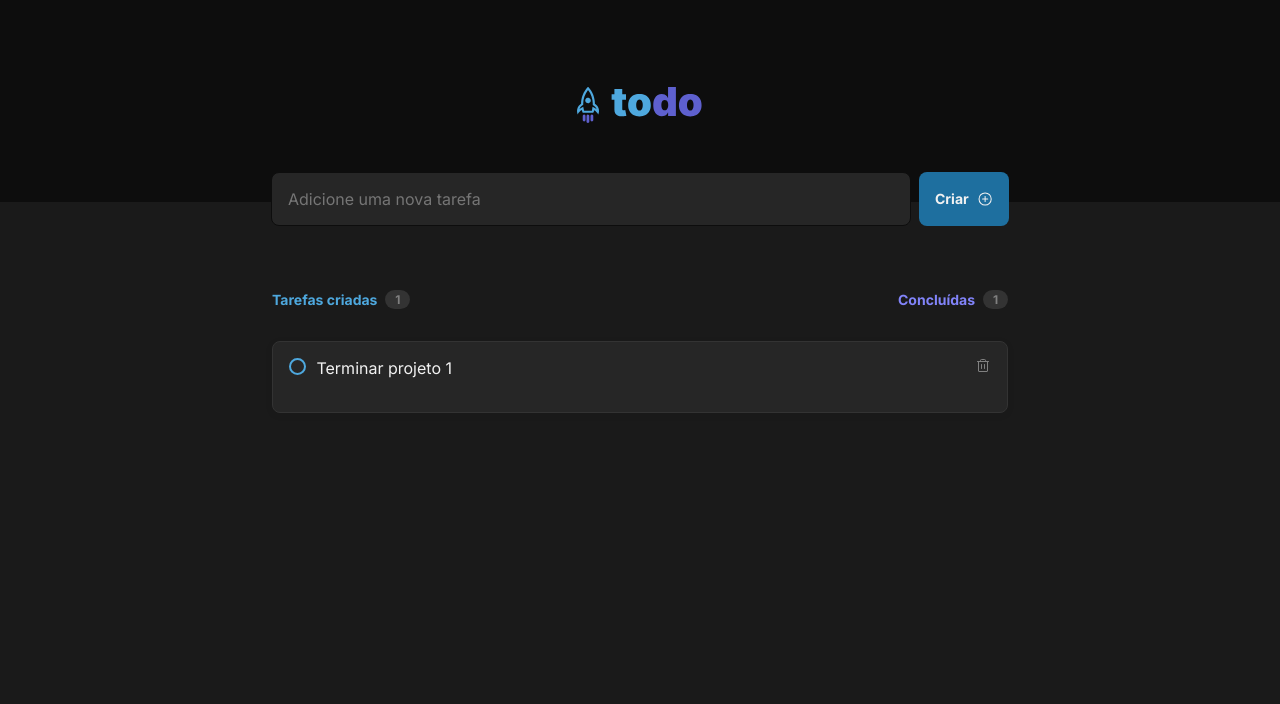
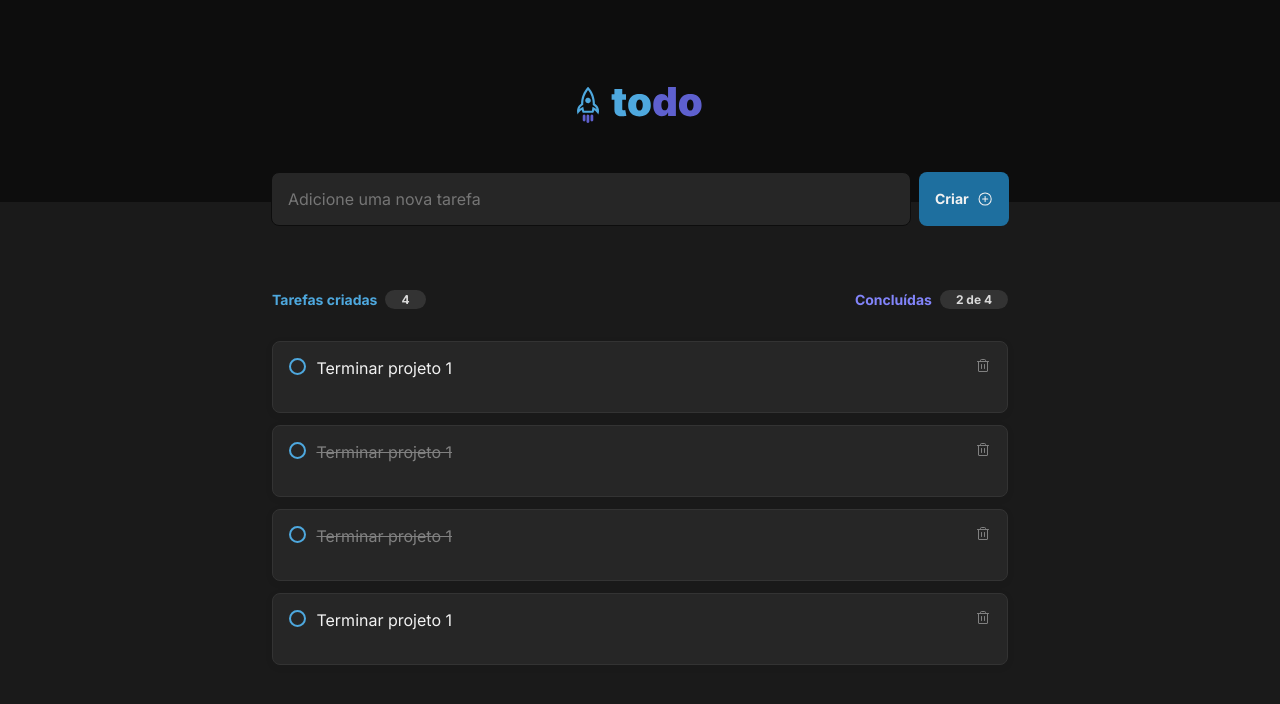
Before and after one commit to alefd2/todo-chalenge, a React (Vite) app: page / in a window 1280 px wide. Shown: the top 704 px of the page. Built offline with nearby package versions, Linux system fonts and the light colour scheme.

Commit message:
feat: função do header de contar o array

```diff
--- a/src/components/TodoBox.module.css
+++ b/src/components/TodoBox.module.css
@@ -32,11 +32,13 @@ header .countComplited>strong {
 
 .boxNumber>strong {
     font-size: 0.75rem;
+    color: var(--gray-200);
 }
 
 header .boxNumber {
     background-color: var(--gray-400);
-    width: 1.5625rem;
+    width: auto;
+    padding: 0 1rem;
     height: 1.1875rem;
     border-radius: 999px;
 
--- a/src/components/TodoBox.tsx
+++ b/src/components/TodoBox.tsx
@@ -15,7 +15,23 @@ export interface TodoProps {
 
 export const TodoBox = () => {
 
+
     const [todo, setTodo] = useState([
+        {
+            id: uuidv4(),
+            title: "Terminar projeto 1",
+            isComplete: false
+        },
+        {
+            id: uuidv4(),
+            title: "Terminar projeto 1",
+            isComplete: true
+        },
+        {
+            id: uuidv4(),
+            title: "Terminar projeto 1",
+            isComplete: true
+        },
         {
             id: uuidv4(),
             title: "Terminar projeto 1",
@@ -23,6 +39,12 @@ export const TodoBox = () => {
         },
 
     ])
+
+    const totalCountTask = todo.length;
+
+    const taskComplete = todo.filter(todo => todo.isComplete === true)
+
+    console.log( taskComplete);
 
     const hadleTodoToStatus = (event: FormEvent) => {
         event.preventDefault()
@@ -35,13 +57,13 @@ export const TodoBox = () => {
                     <div className={styles.countCriated}>
                         <strong>Tarefas criadas</strong>
                         <div className={styles.boxNumber}>
-                            <strong>1</strong>
+                            <strong>{totalCountTask}</strong>
                         </div>
                     </div>
                     <div className={styles.countComplited}>
                         <strong>Concluídas</strong>
                         <div className={styles.boxNumber}>
-                            <strong>1</strong>
+                            <strong> {taskComplete.length} de {totalCountTask}</strong>
                         </div>
                     </div>
                 </div>
```
Also changed, not shown: src/App.tsx (line endings or trailing spaces).
